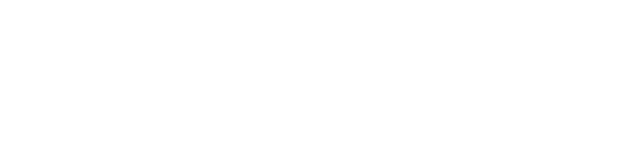
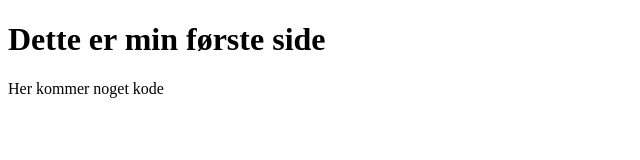
Before and after one commit to PeterUlf/KEA, a plain HTML site: page index.html in a window 1280 px wide. Shown: the whole page, without its empty margins (0-640 px from the left). Drawn offline with Linux system fonts and the light colour scheme.

Commit message:
lidt indhold

```diff
--- a/index.html
+++ b/index.html
@@ -7,6 +7,8 @@
     <title>Code Skelleton</title>
 </head>
 <body>
+    <h1>Dette er min første side</h1>
+    <p>Her kommer noget kode</p>
 
     <script src="javaScript.js"></script>
 </body>
```
